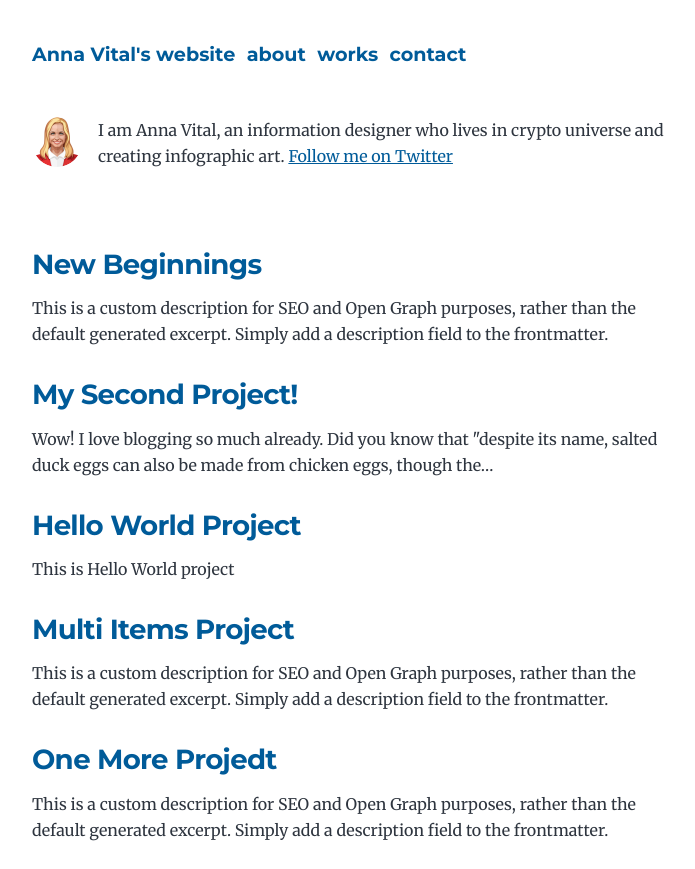
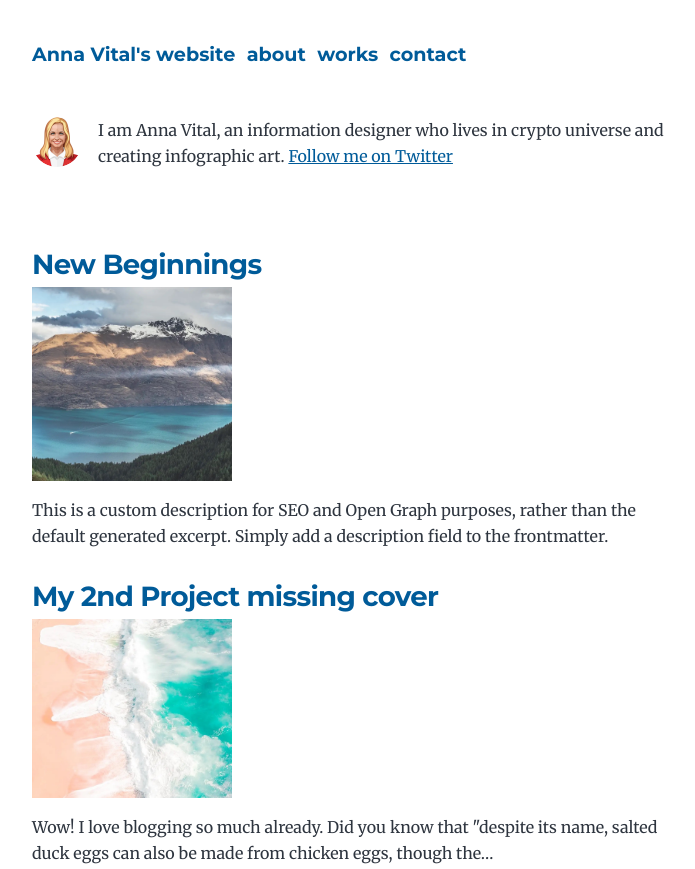
Before and after one commit to markvital/markvital.github.io, a Gatsby site: page / in a window 1280 px wide. Shown: the top 869 px of the page, without its empty margins (292-987 px from the left). Built offline with nearby package versions, Linux system fonts and the light colour scheme; Gatsby itself is replaced by a stand-in of ours.

Commit message:
Explicitly assign thumb in cover images in frontmatter as recommended by Gatsby
https://www.gatsbyjs.com/docs/working-with-images-in-markdown/

```diff
--- a/content/portfolio/hello-world-project/index.md
+++ b/content/portfolio/hello-world-project/index.md
@@ -2,6 +2,8 @@
 title: Hello World Project
 date: "2015-05-01T22:12:03.284Z"
 description: "This is Hello World project"
+coverImage: ./thumb/cover.jpeg
+thumbImage: ./thumb/thumb.jpeg
 ---
 
 This is my first post on my new fake blog! How exciting!
--- a/content/portfolio/multi-items-project/index.md
+++ b/content/portfolio/multi-items-project/index.md
@@ -2,6 +2,8 @@
 title: Multi Items Project
 date: "2013-05-28T22:40:32.169Z"
 description: This is a custom description for SEO and Open Graph purposes, rather than the default generated excerpt. Simply add a description field to the frontmatter.
+coverImage: ./thumb/cover.jpeg
+thumbImage: ./thumb/thumb.jpeg
 ---
 
 Far far away, behind the word mountains, far from the countries Vokalia and
--- a/content/portfolio/my-second-project/index.md
+++ b/content/portfolio/my-second-project/index.md
@@ -1,6 +1,8 @@
 ---
-title: My Second Project!
+title: My 2nd Project missing cover
 date: "2015-05-06T23:46:37.121Z"
+
+thumbImage: ./thumb/thumb.jpeg
 ---
 
 Wow! I love blogging so much already.
--- a/content/portfolio/new-beginnings/index.md
+++ b/content/portfolio/new-beginnings/index.md
@@ -2,6 +2,8 @@
 title: New Beginnings
 date: "2015-05-28T22:40:32.169Z"
 description: This is a custom description for SEO and Open Graph purposes, rather than the default generated excerpt. Simply add a description field to the frontmatter.
+coverImage: ./thumb/cover.jpeg
+thumbImage: ./thumb/thumb.jpeg
 ---
 
 Far far away, behind the word mountains, far from the countries Vokalia and
--- a/content/portfolio/one-more-project/index.md
+++ b/content/portfolio/one-more-project/index.md
@@ -2,6 +2,8 @@
 title: One More Projedt
 date: "2012-03-28T22:40:32.169Z"
 description: This is a custom description for SEO and Open Graph purposes, rather than the default generated excerpt. Simply add a description field to the frontmatter.
+coverImage: ./thumb/cover.jpeg
+thumbImage: ./thumb/thumb.jpeg
 ---
 
 Far far away, behind the word mountains, far from the countries Vokalia and
--- a/content/portfolio/yet-another-project/index.md
+++ b/content/portfolio/yet-another-project/index.md
@@ -2,6 +2,8 @@
 title: Yet Another Project
 date: "2011-01-28T22:40:32.169Z"
 description: This is a custom description for SEO and Open Graph purposes, rather than the default generated excerpt. Simply add a description field to the frontmatter.
+coverImage: ./thumb/cover.jpeg
+thumbImage: ./thumb/thumb.jpeg
 ---
 
 Far far away, behind the word mountains, far from the countries Vokalia and
```
Also changed, not shown: content/portfolio/my-second-project/thumb/_cover.jpeg (renamed from content/portfolio/my-second-project/thumb/cover.jpeg).
